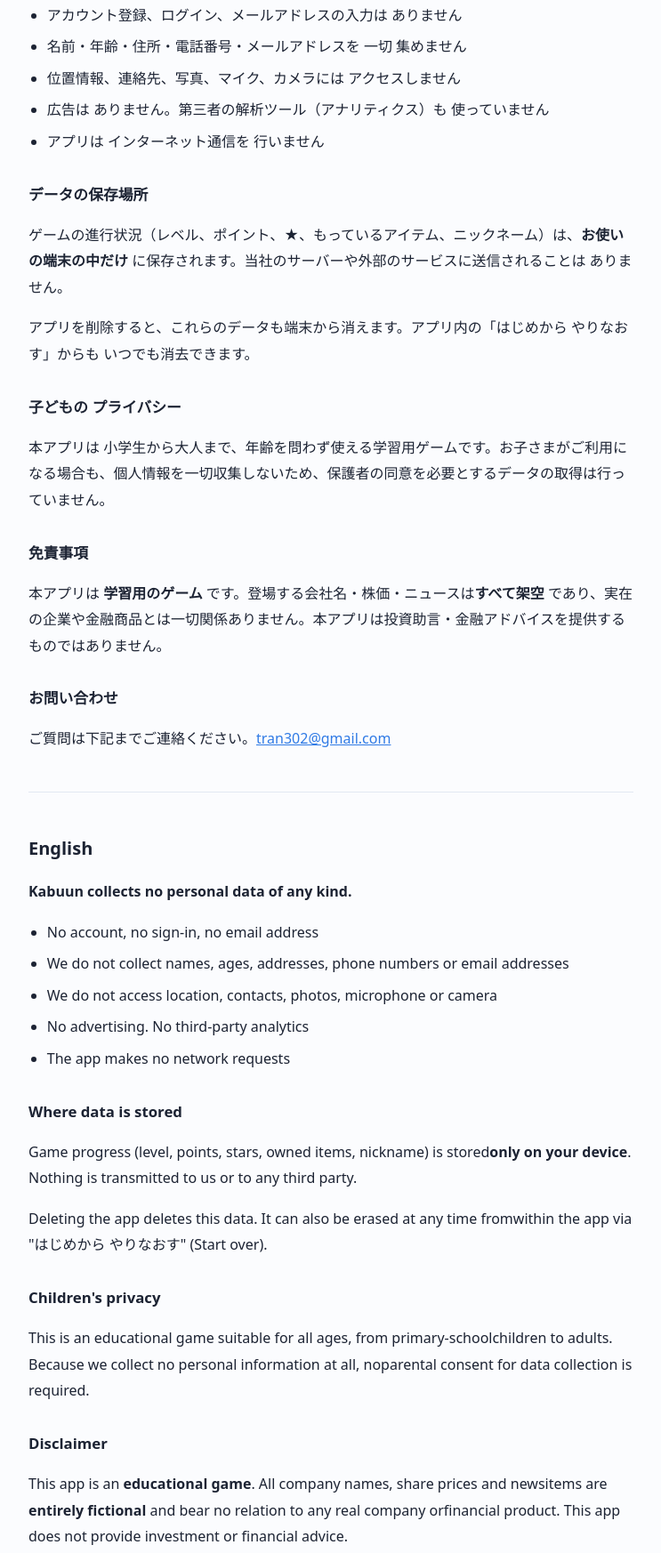
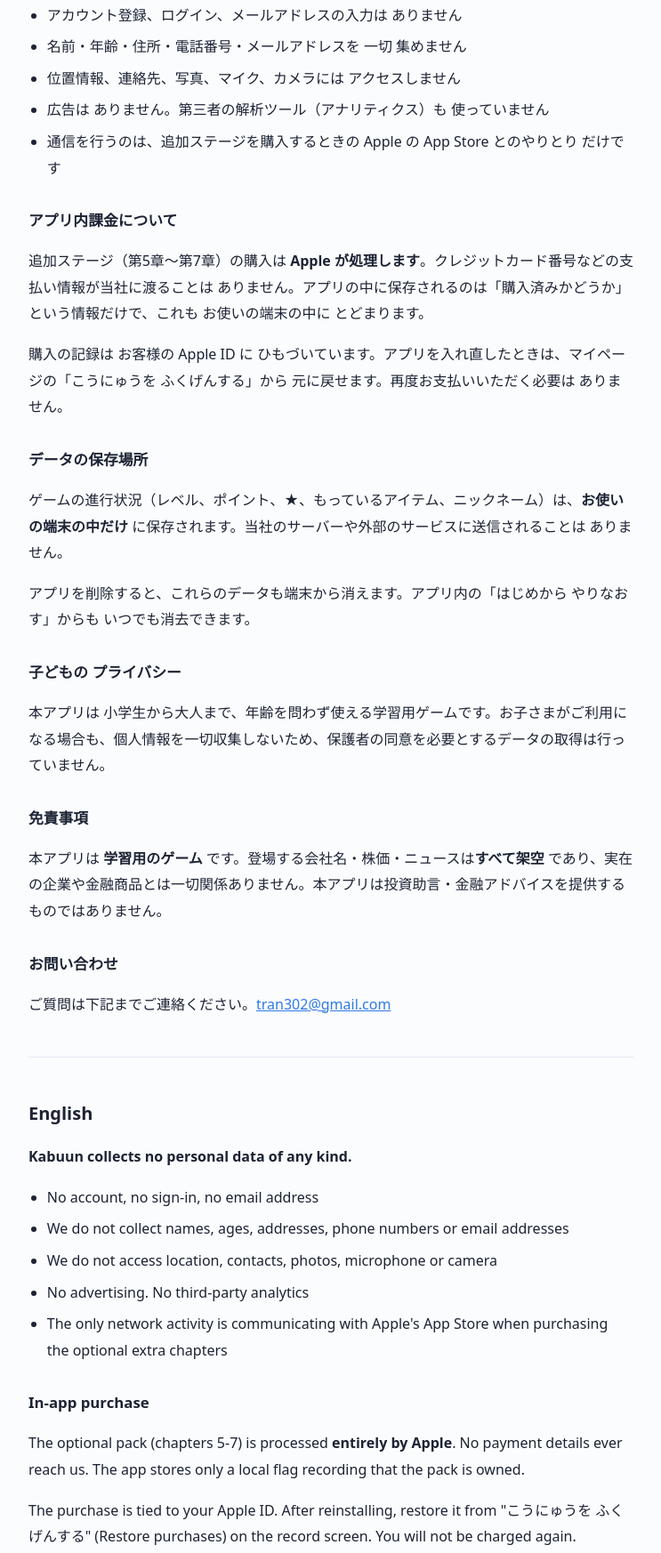
Before and after one commit to tran302/kabuun-site, a plain HTML site: page privacy.html in a window 1280 px wide. Shown: the part 304-2050 px from the top of the page at 89% size, without its empty margins (268-1011 px from the left). Drawn offline with Linux system fonts and the light colour scheme.

Commit message:
Describe the in-app purchase
The pack (chapters 5-7) ships in 1.1.0, so "the app makes no network requests"
is no longer true and had to go. Both pages now say the only network activity
is talking to Apple's App Store for the purchase and for restoring it.

Privacy: adds a section stating that Apple processes the payment, no payment
details reach us, and the only thing stored is a local flag recording that the
pack is owned.

Support: adds how to buy, how to restore after a reinstall or new phone, that
refunds go through Apple at reportaproblem.apple.com rather than us, and that
a parental gate precedes the purchase with Screen Time as a further option.

Apple opens these URLs during review, so they need to match the binary.

```diff
--- a/privacy.html
+++ b/privacy.html
@@ -47,8 +47,11 @@ footer { margin-top: 56px; color: #7a879e; font-size: .82rem; }
 <li>名前・年齢・住所・電話番号・メールアドレスを 一切 集めません</li>
 <li>位置情報、連絡先、写真、マイク、カメラには アクセスしません</li>
 <li>広告は ありません。第三者の解析ツール（アナリティクス）も 使っていません</li>
-<li>アプリは インターネット通信を 行いません</li>
+<li>通信を行うのは、追加ステージを購入するときの Apple の App Store とのやりとり だけです</li>
 </ul>
+<h3>アプリ内課金について</h3>
+<p>追加ステージ（第5章〜第7章）の購入は <strong>Apple が処理します</strong>。クレジットカード番号などの支払い情報が当社に渡ることは ありません。アプリの中に保存されるのは「購入済みかどうか」という情報だけで、これも お使いの端末の中に とどまります。</p>
+<p>購入の記録は お客様の Apple ID に ひもづいています。アプリを入れ直したときは、マイページの「こうにゅうを ふくげんする」から 元に戻せます。再度お支払いいただく必要は ありません。</p>
 <h3>データの保存場所</h3>
 <p>ゲームの進行状況（レベル、ポイント、★、もっているアイテム、ニックネーム）は、<strong>お使いの端末の中だけ</strong> に保存されます。当社のサーバーや外部のサービスに送信されることは ありません。</p>
 <p>アプリを削除すると、これらのデータも端末から消えます。アプリ内の「はじめから やりなおす」からも いつでも消去できます。</p>
@@ -66,8 +69,11 @@ footer { margin-top: 56px; color: #7a879e; font-size: .82rem; }
 <li>We do not collect names, ages, addresses, phone numbers or email addresses</li>
 <li>We do not access location, contacts, photos, microphone or camera</li>
 <li>No advertising. No third-party analytics</li>
-<li>The app makes no network requests</li>
+<li>The only network activity is communicating with Apple's App Store when purchasing the optional extra chapters</li>
 </ul>
+<h3>In-app purchase</h3>
+<p>The optional pack (chapters 5-7) is processed <strong>entirely by Apple</strong>. No payment details ever reach us. The app stores only a local flag recording that the pack is owned.</p>
+<p>The purchase is tied to your Apple ID. After reinstalling, restore it from &quot;こうにゅうを ふくげんする&quot; (Restore purchases) on the record screen. You will not be charged again.</p>
 <h3>Where data is stored</h3>
 <p>Game progress (level, points, stars, owned items, nickname) is stored<strong>only on your device</strong>. Nothing is transmitted to us or to any third party.</p>
 <p>Deleting the app deletes this data. It can also be erased at any time fromwithin the app via &quot;はじめから やりなおす&quot; (Start over).</p>
```
Also changed, not shown: support.html (+5 -1 lines).
